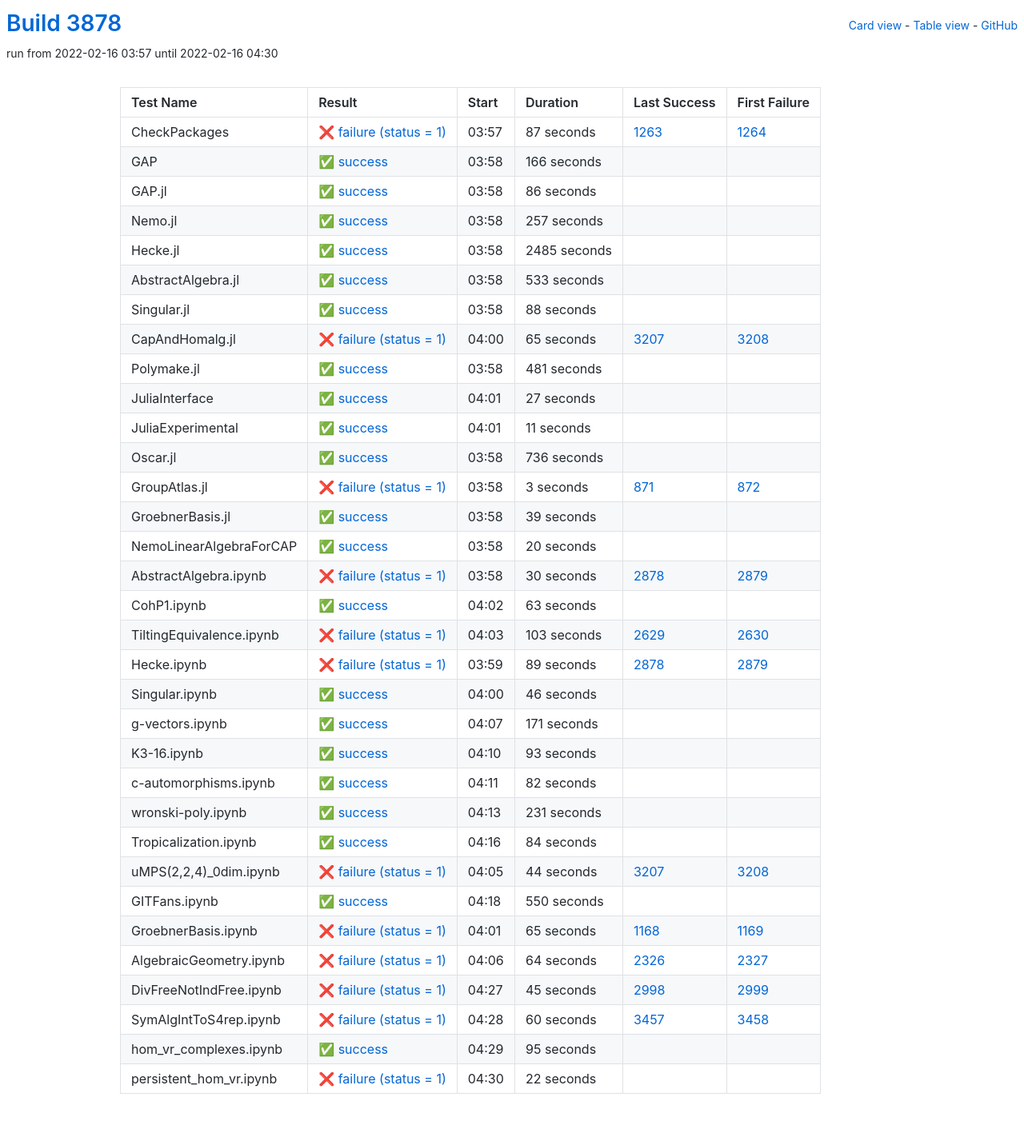
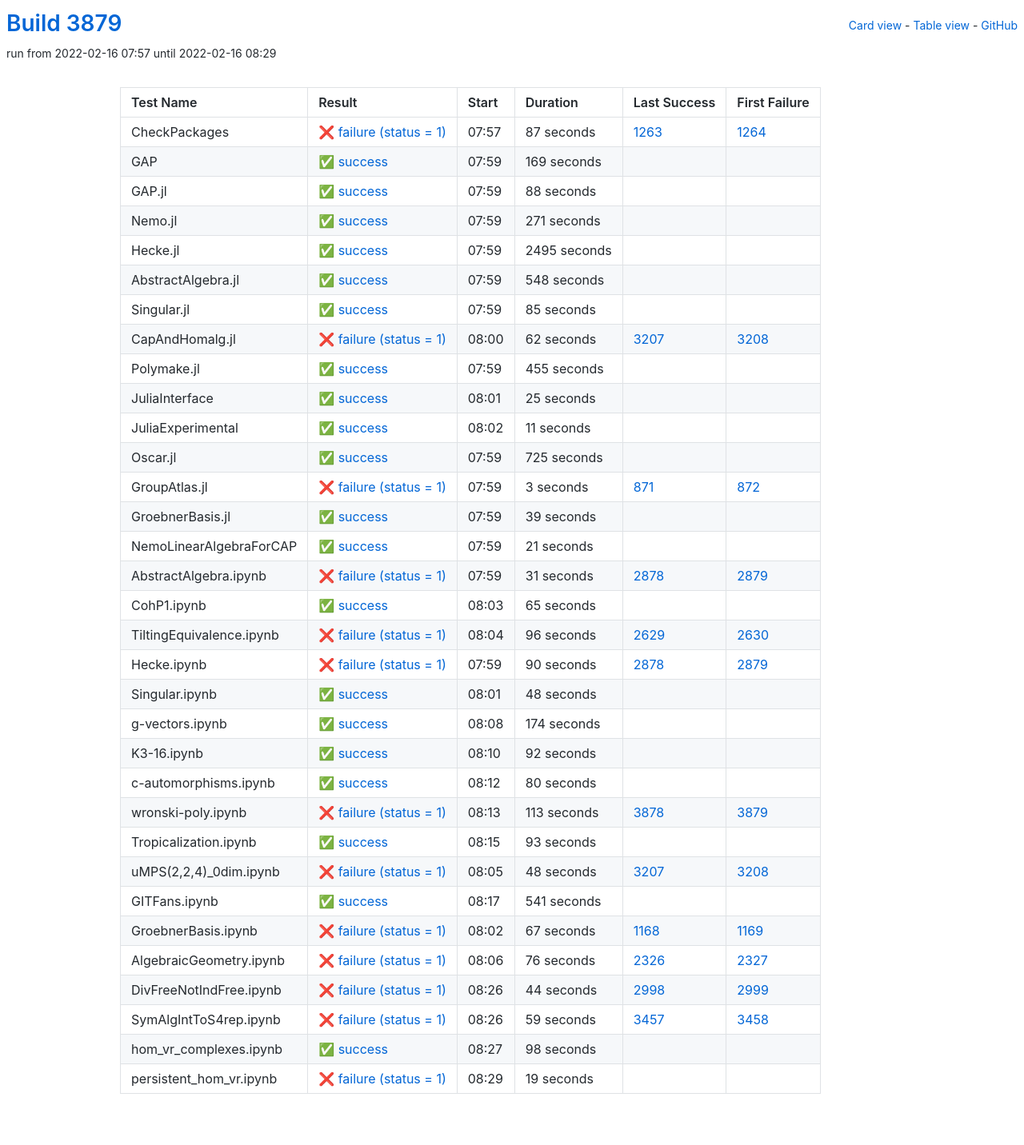
Before and after one commit to oscar-system/oscar-ci-status-stable, a Jekyll site: the page built from table.html, in a window 1280 px wide. Shown: the whole page at 80% size. Built offline with Jekyll 4.4.1, drawn with Linux system fonts in a browser that asks for light colours.

Commit message:
Build #3879

```diff
--- a/_data/ci.yml
+++ b/_data/ci.yml
@@ -1,6 +1,6 @@
 ---
-build: 3878
-build_url: https://oscarci.mathematik.uni-kl.de/job/oscar-stable/3878/
+build: 3879
+build_url: https://oscarci.mathematik.uni-kl.de/job/oscar-stable/3879/
 job: oscar-stable
 organization: oscar-system
 repo: oscar-ci-status-stable
@@ -8,8 +8,8 @@ repourl: https://github.com/oscar-system/oscar-ci-status-stable
 tests:
 - name: CheckPackages
   id: checkpackages
-  log: https://oscarci.mathematik.uni-kl.de/job/oscar-stable/3878/artifact/logs/build-3878/CheckPackages.log
-  start: 2022-02-16 03:57
+  log: https://oscarci.mathematik.uni-kl.de/job/oscar-stable/3879/artifact/logs/build-3879/CheckPackages.log
+  start: 2022-02-16 07:57
   success: false
   exitcode: 1
   status: failure
@@ -20,68 +20,20 @@ tests:
   first_failure_url: https://oscarci.mathematik.uni-kl.de/job/oscar-stable/1264/
 - name: GAP
   id: gap
-  log: https://oscarci.mathematik.uni-kl.de/job/oscar-stable/3878/artifact/logs/build-3878/GAP.log
-  start: 2022-02-16 03:58
+  log: https://oscarci.mathematik.uni-kl.de/job/oscar-stable/3879/artifact/logs/build-3879/GAP.log
+  start: 2022-02-16 07:59
   success: true
   exitcode: 0
   status: success
-  duration: 166
+  duration: 169
   last_success: false
   last_success_url:
   first_failure: false
   first_failure_url:
 - name: GAP.jl
   id: gap-jl
-  log: https://oscarci.mathematik.uni-kl.de/job/oscar-stable/3878/artifact/logs/build-3878/GAP.jl.log
-  start: 2022-02-16 03:58
-  success: true
-  exitcode: 0
-  status: success
-  duration: 86
-  last_success: false
-  last_success_url:
-  first_failure: false
-  first_failure_url:
-- name: Nemo.jl
-  id: nemo-jl
-  log: https://oscarci.mathematik.uni-kl.de/job/oscar-stable/3878/artifact/logs/build-3878/Nemo.jl.log
-  start: 2022-02-16 03:58
-  success: true
-  exitcode: 0
-  status: success
-  duration: 257
-  last_success: false
-  last_success_url:
-  first_failure: false
-  first_failure_url:
-- name: Hecke.jl
-  id: hecke-jl
-  log: https://oscarci.mathematik.uni-kl.de/job/oscar-stable/3878/artifact/logs/build-3878/Hecke.jl.log
-  start: 2022-02-16 03:58
-  success: true
-  exitcode: 0
-  status: success
-  duration: 2485
-  last_success: false
-  last_success_url:
-  first_failure: false
-  first_failure_url:
-- name: AbstractAlgebra.jl
-  id: abstractalgebra-jl
-  log: https://oscarci.mathematik.uni-kl.de/job/oscar-stable/3878/artifact/logs/build-3878/AbstractAlgebra.jl.log
-  start: 2022-02-16 03:58
-  success: true
-  exitcode: 0
-  status: success
-  duration: 533
-  last_success: false
-  last_success_url:
-  first_failure: false
-  first_failure_url:
-- name: Singular.jl
-  id: singular-jl
-  log: https://oscarci.mathematik.uni-kl.de/job/oscar-stable/3878/artifact/logs/build-3878/Singular.jl.log
-  start: 2022-02-16 03:58
+  log: https://oscarci.mathematik.uni-kl.de/job/oscar-stable/3879/artifact/logs/build-3879/GAP.jl.log
+  start: 2022-02-16 07:59
   success: true
   exitcode: 0
   status: success
@@ -90,46 +42,94 @@ tests:
   last_success_url:
   first_failure: false
   first_failure_url:
+- name: Nemo.jl
+  id: nemo-jl
+  log: https://oscarci.mathematik.uni-kl.de/job/oscar-stable/3879/artifact/logs/build-3879/Nemo.jl.log
+  start: 2022-02-16 07:59
+  success: true
+  exitcode: 0
+  status: success
+  duration: 271
+  last_success: false
+  last_success_url:
+  first_failure: false
+  first_failure_url:
+- name: Hecke.jl
+  id: hecke-jl
+  log: https://oscarci.mathematik.uni-kl.de/job/oscar-stable/3879/artifact/logs/build-3879/Hecke.jl.log
+  start: 2022-02-16 07:59
+  success: true
+  exitcode: 0
+  status: success
+  duration: 2495
+  last_success: false
+  last_success_url:
+  first_failure: false
+  first_failure_url:
+- name: AbstractAlgebra.jl
+  id: abstractalgebra-jl
+  log: https://oscarci.mathematik.uni-kl.de/job/oscar-stable/3879/artifact/logs/build-3879/AbstractAlgebra.jl.log
+  start: 2022-02-16 07:59
+  success: true
+  exitcode: 0
+  status: success
+  duration: 548
+  last_success: false
+  last_success_url:
+  first_failure: false
+  first_failure_url:
+- name: Singular.jl
+  id: singular-jl
+  log: https://oscarci.mathematik.uni-kl.de/job/oscar-stable/3879/artifact/logs/build-3879/Singular.jl.log
+  start: 2022-02-16 07:59
+  success: true
+  exitcode: 0
+  status: success
+  duration: 85
+  last_success: false
+  last_success_url:
+  first_failure: false
+  first_failure_url:
 - name: CapAndHomalg.jl
   id: capandhomalg-jl
-  log: https://oscarci.mathematik.uni-kl.de/job/oscar-stable/3878/artifact/logs/build-3878/CapAndHomalg.jl.log
-  start: 2022-02-16 04:00
+  log: https://oscarci.mathematik.uni-kl.de/job/oscar-stable/3879/artifact/logs/build-3879/CapAndHomalg.jl.log
+  start: 2022-02-16 08:00
   success: false
   exitcode: 1
   status: failure
-  duration: 65
+  duration: 62
   last_success: 3207
   last_success_url: https://oscarci.mathematik.uni-kl.de/job/oscar-stable/3207/
   first_failure: 3208
   first_failure_url: https://oscarci.mathematik.uni-kl.de/job/oscar-stable/3208/
 - name: Polymake.jl
   id: polymake-jl
-  log: https://oscarci.mathematik.uni-kl.de/job/oscar-stable/3878/artifact/logs/build-3878/Polymake.jl.log
-  start: 2022-02-16 03:58
+  log: https://oscarci.mathematik.uni-kl.de/job/oscar-stable/3879/artifact/logs/build-3879/Polymake.jl.log
+  start: 2022-02-16 07:59
   success: true
   exitcode: 0
   status: success
-  duration: 481
+  duration: 455
   last_success: false
   last_success_url:
   first_failure: false
   first_failure_url:
 - name: JuliaInterface
   id: juliainterface
-  log: https://oscarci.mathematik.uni-kl.de/job/oscar-stable/3878/artifact/logs/build-3878/JuliaInterface.log
-  start: 2022-02-16 04:01
+  log: https://oscarci.mathematik.uni-kl.de/job/oscar-stable/3879/artifact/logs/build-3879/JuliaInterface.log
+  start: 2022-02-16 08:01
   success: true
   exitcode: 0
   status: success
-  duration: 27
+  duration: 25
   last_success: false
   last_success_url:
   first_failure: false
   first_failure_url:
 - name: JuliaExperimental
   id: juliaexperimental
-  log: https://oscarci.mathematik.uni-kl.de/job/oscar-stable/3878/artifact/logs/build-3878/JuliaExperimental.log
-  start: 2022-02-16 04:01
+  log: https://oscarci.mathematik.uni-kl.de/job/oscar-stable/3879/artifact/logs/build-3879/JuliaExperimental.log
+  start: 2022-02-16 08:02
   success: true
   exitcode: 0
   status: success
@@ -140,20 +140,20 @@ tests:
   first_failure_url:
 - name: Oscar.jl
   id: oscar-jl
-  log: https://oscarci.mathematik.uni-kl.de/job/oscar-stable/3878/artifact/logs/build-3878/Oscar.jl.log
-  start: 2022-02-16 03:58
+  log: https://oscarci.mathematik.uni-kl.de/job/oscar-stable/3879/artifact/logs/build-3879/Oscar.jl.log
+  start: 2022-02-16 07:59
   success: true
   exitcode: 0
   status: success
-  duration: 736
+  duration: 725
   last_success: false
   last_success_url:
   first_failure: false
   first_failure_url:
 - name: GroupAtlas.jl
   id: groupatlas-jl
-  log: https://oscarci.mathematik.uni-kl.de/job/oscar-stable/3878/artifact/logs/build-3878/GroupAtlas.jl.log
-  start: 2022-02-16 03:58
+  log: https://oscarci.mathematik.uni-kl.de/job/oscar-stable/3879/artifact/logs/build-3879/GroupAtlas.jl.log
+  start: 2022-02-16 07:59
   success: false
   exitcode: 1
   status: failure
@@ -164,8 +164,8 @@ tests:
   first_failure_url: https://oscarci.mathematik.uni-kl.de/job/oscar-stable/872/
 - name: GroebnerBasis.jl
   id: groebnerbasis-jl
-  log: https://oscarci.mathematik.uni-kl.de/job/oscar-stable/3878/artifact/logs/build-3878/GroebnerBasis.jl.log
-  start: 2022-02-16 03:58
+  log: https://oscarci.mathematik.uni-kl.de/job/oscar-stable/3879/artifact/logs/build-3879/GroebnerBasis.jl.log
+  start: 2022-02-16 07:59
   success: true
   exitcode: 0
   status: success
@@ -176,92 +176,128 @@ tests:
   first_failure_url:
 - name: NemoLinearAlgebraForCAP
   id: nemolinearalgebraforcap
-  log: https://oscarci.mathematik.uni-kl.de/job/oscar-stable/3878/artifact/logs/build-3878/NemoLinearAlgebraForCAP.log
-  start: 2022-02-16 03:58
+  log: https://oscarci.mathematik.uni-kl.de/job/oscar-stable/3879/artifact/logs/build-3879/NemoLinearAlgebraForCAP.log
+  start: 2022-02-16 07:59
   success: true
   exitcode: 0
   status: success
-  duration: 20
+  duration: 21
   last_success: false
   last_success_url:
   first_failure: false
   first_failure_url:
 - name: AbstractAlgebra.ipynb
   id: abstractalgebra-ipynb
-  log: https://oscarci.mathematik.uni-kl.de/job/oscar-stable/3878/artifact/logs/build-3878/AbstractAlgebra.ipynb.log
-  start: 2022-02-16 03:58
+  log: https://oscarci.mathematik.uni-kl.de/job/oscar-stable/3879/artifact/logs/build-3879/AbstractAlgebra.ipynb.log
+  start: 2022-02-16 07:59
   success: false
   exitcode: 1
   status: failure
-  duration: 30
+  duration: 31
   last_success: 2878
   last_success_url: https://oscarci.mathematik.uni-kl.de/job/oscar-stable/2878/
   first_failure: 2879
   first_failure_url: https://oscarci.mathematik.uni-kl.de/job/oscar-stable/2879/
 - name: CohP1.ipynb
   id: cohp1-ipynb
-  log: https://oscarci.mathematik.uni-kl.de/job/oscar-stable/3878/artifact/logs/build-3878/CohP1.ipynb.log
-  start: 2022-02-16 04:02
+  log: https://oscarci.mathematik.uni-kl.de/job/oscar-stable/3879/artifact/logs/build-3879/CohP1.ipynb.log
+  start: 2022-02-16 08:03
   success: true
   exitcode: 0
   status: success
-  duration: 63
+  duration: 65
   last_success: false
   last_success_url:
   first_failure: false
   first_failure_url:
 - name: TiltingEquivalence.ipynb
   id: tiltingequivalence-ipynb
-  log: https://oscarci.mathematik.uni-kl.de/job/oscar-stable/3878/artifact/logs/build-3878/TiltingEquivalence.ipynb.log
-  start: 2022-02-16 04:03
+  log: https://oscarci.mathematik.uni-kl.de/job/oscar-stable/3879/artifact/logs/build-3879/TiltingEquivalence.ipynb.log
+  start: 2022-02-16 08:04
   success: false
   exitcode: 1
   status: failure
-  duration: 103
+  duration: 96
   last_success: 2629
   last_success_url: https://oscarci.mathematik.uni-kl.de/job/oscar-stable/2629/
   first_failure: 2630
   first_failure_url: https://oscarci.mathematik.uni-kl.de/job/oscar-stable/2630/
 - name: Hecke.ipynb
   id: hecke-ipynb
-  log: https://oscarci.mathematik.uni-kl.de/job/oscar-stable/3878/artifact/logs/build-3878/Hecke.ipynb.log
-  start: 2022-02-16 03:59
+  log: https://oscarci.mathematik.uni-kl.de/job/oscar-stable/3879/artifact/logs/build-3879/Hecke.ipynb.log
+  start: 2022-02-16 07:59
   success: false
   exitcode: 1
   status: failure
-  duration: 89
+  duration: 90
   last_success: 2878
   last_success_url: https://oscarci.mathematik.uni-kl.de/job/oscar-stable/2878/
   first_failure: 2879
   first_failure_url: https://oscarci.mathematik.uni-kl.de/job/oscar-stable/2879/
 - name: Singular.ipynb
   id: singular-ipynb
-  log: https://oscarci.mathematik.uni-kl.de/job/oscar-stable/3878/artifact/logs/build-3878/Singular.ipynb.log
-  start: 2022-02-16 04:00
+  log: https://oscarci.mathematik.uni-kl.de/job/oscar-stable/3879/artifact/logs/build-3879/Singular.ipynb.log
+  start: 2022-02-16 08:01
   success: true
   exitcode: 0
   status: success
-  duration: 46
+  duration: 48
   last_success: false
   last_success_url:
   first_failure: false
   first_failure_url:
 - name: g-vectors.ipynb
   id: g-vectors-ipynb
-  log: https://oscarci.mathematik.uni-kl.de/job/oscar-stable/3878/artifact/logs/build-3878/g-vectors.ipynb.log
-  start: 2022-02-16 04:07
+  log: https://oscarci.mathematik.uni-kl.de/job/oscar-stable/3879/artifact/logs/build-3879/g-vectors.ipynb.log
+  start: 2022-02-16 08:08
   success: true
   exitcode: 0
   status: success
-  duration: 171
+  duration: 174
   last_success: false
   last_success_url:
   first_failure: false
   first_failure_url:
 - name: K3-16.ipynb
   id: k3-16-ipynb
-  log: https://oscarci.mathematik.uni-kl.de/job/oscar-stable/3878/artifact/logs/build-3878/K3-16.ipynb.log
-  start: 2022-02-16 04:10
+  log: https://oscarci.mathematik.uni-kl.de/job/oscar-stable/3879/artifact/logs/build-3879/K3-16.ipynb.log
+  start: 2022-02-16 08:10
+  success: true
+  exitcode: 0
+  status: success
+  duration: 92
+  last_success: false
+  last_success_url:
+  first_failure: false
+  first_failure_url:
+- name: c-automorphisms.ipynb
+  id: c-automorphisms-ipynb
+  log: https://oscarci.mathematik.uni-kl.de/job/oscar-stable/3879/artifact/logs/build-3879/c-automorphisms.ipynb.log
+  start: 2022-02-16 08:12
+  success: true
+  exitcode: 0
+  status: success
+  duration: 80
+  last_success: false
+  last_success_url:
+  first_failure: false
+  first_failure_url:
+- name: wronski-poly.ipynb
+  id: wronski-poly-ipynb
+  log: https://oscarci.mathematik.uni-kl.de/job/oscar-stable/3879/artifact/logs/build-3879/wronski-poly.ipynb.log
+  start: 2022-02-16 08:13
+  success: false
+  exitcode: 1
+  status: failure
+  duration: 113
+  last_success: 3878
+  last_success_url: https://oscarci.mathematik.uni-kl.de/job/oscar-stable/3878/
+  first_failure: 3879
+  first_failure_url: https://oscarci.mathematik.uni-kl.de/job/oscar-stable/3879/
+- name: Tropicalization.ipynb
+  id: tropicalization-ipynb
+  log: https://oscarci.mathematik.uni-kl.de/job/oscar-stable/3879/artifact/logs/build-3879/Tropicalization.ipynb.log
+  start: 2022-02-16 08:15
   success: true
   exitcode: 0
   status: success
@@ -270,134 +306,98 @@ tests:
   last_success_url:
   first_failure: false
   first_failure_url:
-- name: c-automorphisms.ipynb
-  id: c-automorphisms-ipynb
-  log: https://oscarci.mathematik.uni-kl.de/job/oscar-stable/3878/artifact/logs/build-3878/c-automorphisms.ipynb.log
-  start: 2022-02-16 04:11
-  success: true
-  exitcode: 0
-  status: success
-  duration: 82
-  last_success: false
-  last_success_url:
-  first_failure: false
-  first_failure_url:
-- name: wronski-poly.ipynb
-  id: wronski-poly-ipynb
-  log: https://oscarci.mathematik.uni-kl.de/job/oscar-stable/3878/artifact/logs/build-3878/wronski-poly.ipynb.log
-  start: 2022-02-16 04:13
-  success: true
-  exitcode: 0
-  status: success
-  duration: 231
-  last_success: false
-  last_success_url:
-  first_failure: false
-  first_failure_url:
-- name: Tropicalization.ipynb
-  id: tropicalization-ipynb
-  log: https://oscarci.mathematik.uni-kl.de/job/oscar-stable/3878/artifact/logs/build-3878/Tropicalization.ipynb.log
-  start: 2022-02-16 04:16
-  success: true
-  exitcode: 0
-  status: success
-  duration: 84
-  last_success: false
-  last_success_url:
-  first_failure: false
-  first_failure_url:
 - name: uMPS(2,2,4)_0dim.ipynb
   id: umps-2-2-4-0dim-ipynb
-  log: https://oscarci.mathematik.uni-kl.de/job/oscar-stable/3878/artifact/logs/build-3878/uMPS-2-2-4-_0dim.ipynb.log
-  start: 2022-02-16 04:05
+  log: https://oscarci.mathematik.uni-kl.de/job/oscar-stable/3879/artifact/logs/build-3879/uMPS-2-2-4-_0dim.ipynb.log
+  start: 2022-02-16 08:05
   success: false
   exitcode: 1
   status: failure
-  duration: 44
+  duration: 48
   last_success: 3207
   last_success_url: https://oscarci.mathematik.uni-kl.de/job/oscar-stable/3207/
   first_failure: 3208
   first_failure_url: https://oscarci.mathematik.uni-kl.de/job/oscar-stable/3208/
 - name: GITFans.ipynb
   id: gitfans-ipynb
-  log: https://oscarci.mathematik.uni-kl.de/job/oscar-stable/3878/artifact/logs/build-3878/GITFans.ipynb.log
-  start: 2022-02-16 04:18
+  log: https://oscarci.mathematik.uni-kl.de/job/oscar-stable/3879/artifact/logs/build-3879/GITFans.ipynb.log
+  start: 2022-02-16 08:17
   success: true
   exitcode: 0
   status: success
-  duration: 550
+  duration: 541
   last_success: false
   last_success_url:
   first_failure: false
   first_failure_url:
 - name: GroebnerBasis.ipynb
   id: groebnerbasis-ipynb
-  log: https://oscarci.mathematik.uni-kl.de/job/oscar-stable/3878/artifact/logs/build-3878/GroebnerBasis.ipynb.log
-  start: 2022-02-16 04:01
+  log: https://oscarci.mathematik.uni-kl.de/job/oscar-stable/3879/artifact/logs/build-3879/GroebnerBasis.ipynb.log
+  start: 2022-02-16 08:02
   success: false
   exitcode: 1
   status: failure
-  duration: 65
+  duration: 67
   last_success: 1168
   last_success_url: https://oscarci.mathematik.uni-kl.de/job/oscar-stable/1168/
   first_failure: 1169
   first_failure_url: https://oscarci.mathematik.uni-kl.de/job/oscar-stable/1169/
 - name: AlgebraicGeometry.ipynb
   id: algebraicgeometry-ipynb
-  log: https://oscarci.mathematik.uni-kl.de/job/oscar-stable/3878/artifact/logs/build-3878/AlgebraicGeometry.ipynb.log
-  start: 2022-02-16 04:06
+  log: https://oscarci.mathematik.uni-kl.de/job/oscar-stable/3879/artifact/logs/build-3879/AlgebraicGeometry.ipynb.log
+  start: 2022-02-16 08:06
   success: false
   exitcode: 1
   status: failure
-  duration: 64
+  duration: 76
   last_success: 2326
   last_success_url: https://oscarci.mathematik.uni-kl.de/job/oscar-stable/2326/
   first_failure: 2327
   first_failure_url: https://oscarci.mathematik.uni-kl.de/job/oscar-stable/2327/
 - name: DivFreeNotIndFree.ipynb
   id: divfreenotindfree-ipynb
-  log: https://oscarci.mathematik.uni-kl.de/job/oscar-stable/3878/artifact/logs/build-3878/DivFreeNotIndFree.ipynb.log
-  start: 2022-02-16 04:27
+  log: https://oscarci.mathematik.uni-kl.de/job/oscar-stable/3879/artifact/logs/build-3879/DivFreeNotIndFree.ipynb.log
+  start: 2022-02-16 08:26
   success: false
   exitcode: 1
   status: failure
-  duration: 45
+  duration: 44
   last_success: 2998
   last_success_url: https://oscarci.mathematik.uni-kl.de/job/oscar-stable/2998/
   first_failure: 2999
   first_failure_url: https://oscarci.mathematik.uni-kl.de/job/oscar-stable/2999/
 - name: SymAlgIntToS4rep.ipynb
   id: symalginttos4rep-ipynb
-  log: https://oscarci.mathematik.uni-kl.de/job/oscar-stable/3878/artifact/logs/build-3878/SymAlgIntToS4rep.ipynb.log
-  start: 2022-02-16 04:28
+  log: https://oscarci.mathematik.uni-kl.de/job/oscar-stable/3879/artifact/logs/build-3879/SymAlgIntToS4rep.ipynb.log
+  start: 2022-02-16 08:26
   success: false
   exitcode: 1
   status: failure
-  duration: 60
+  duration: 59
   last_success: 3457
   last_success_url: https://oscarci.mathematik.uni-kl.de/job/oscar-stable/3457/
   first_failure: 3458
   first_failure_url: https://oscarci.mathematik.uni-kl.de/job/oscar-stable/3458/
 - name: hom_vr_complexes.ipynb
   id: hom-vr-complexes-ipynb
-  log: https://oscarci.mathematik.uni-kl.de/job/oscar-stable/3878/artifact/logs/build-3878/hom_vr_complexes.ipynb.log
-  start: 2022-02-16 04:29
+  log: https://oscarci.mathematik.uni-kl.de/job/oscar-stable/3879/artifact/logs/build-3879/hom_vr_complexes.ipynb.log
+  start: 2022-02-16 08:27
   success: true
   exitcode: 0
   status: success
-  duration: 95
+  duration: 98
   last_success: false
   last_success_url:
   first_failure: false
   first_failure_url:
 - name: persistent_hom_vr.ipynb
   id: persistent-hom-vr-ipynb
-  log: https://oscarci.mathematik.uni-kl.de/job/oscar-stable/3878/artifact/logs/build-3878/persistent_hom_vr.ipynb.log
-  start: 2022-02-16 04:30
+  log: https://oscarci.mathematik.uni-kl.de/job/oscar-stable/3879/artifact/logs/build-3879/persistent_hom_vr.ipynb.log
+  start: 2022-02-16 08:29
   success: false
   exitcode: 1
   status: failure
-  duration: 22
+  duration: 19
   last_success: false
   last_success_url:
   first_failure: false
```
Also changed, not shown: README.md.
